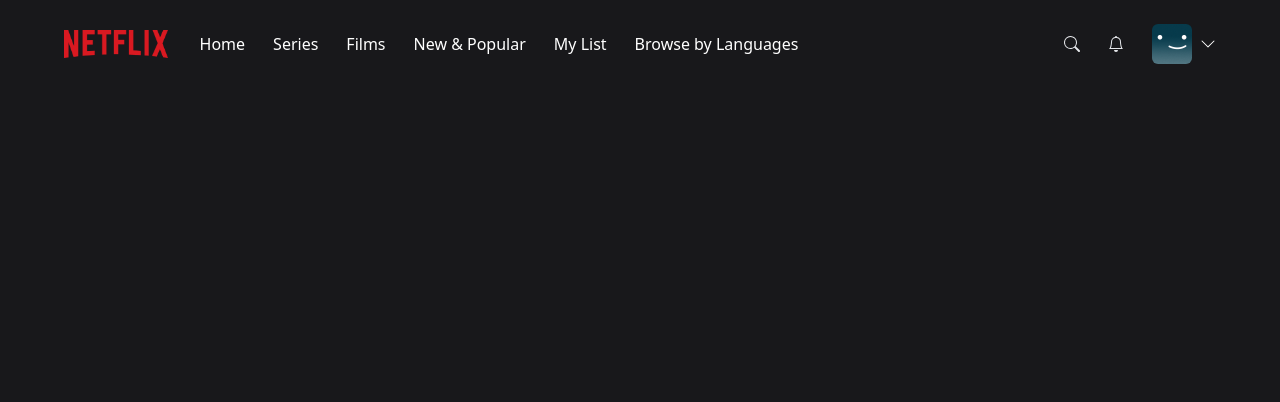
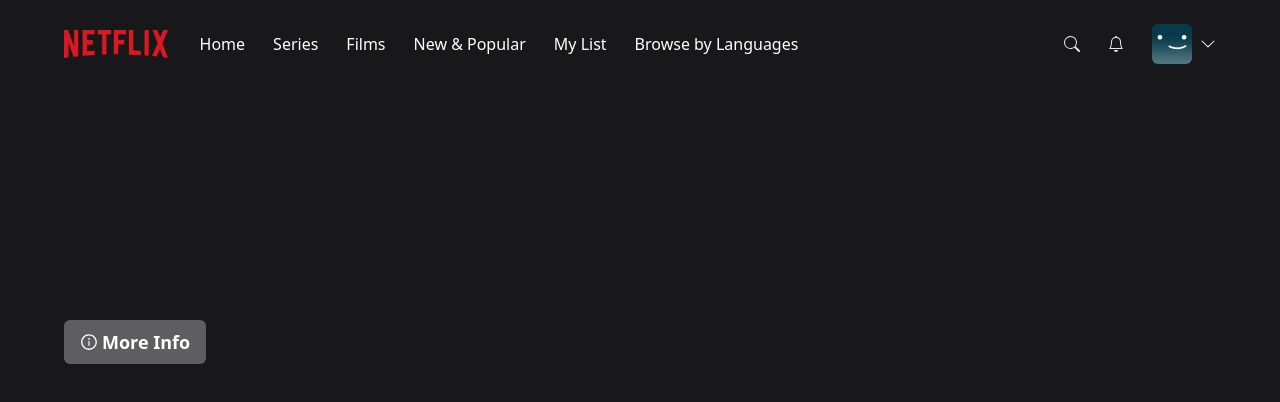
Before and after one commit to MischaCb/Netflix-Clone, a Next.js app: page / in a window 1280 px wide. Shown: the top 402 px of the page. Built offline with nearby package versions, Linux system fonts and the light colour scheme; no server answers; the database is empty; sample sign-in values are in the browser's storage.

Commit message:
add Billboard component add connect data

```diff
--- /dev/null
+++ b/src/components/Billboard.tsx
@@ -0,0 +1,77 @@
+import React from "react";
+import useBillboard from "@/hooks/useBillboard";
+import { AiOutlineInfoCircle } from "react-icons/ai"
+
+const Billboard = () => {
+  const { data } = useBillboard();
+
+
+  return (
+    <div className="relative h-[56.25vw]">
+      <video
+        className="
+          w-full
+          h-[56.25vw]
+          object-cover
+          brightness-[60%]
+        "
+        autoPlay
+        muted
+        loop
+        poster={data?.thumbnailUrl}
+        src={data?.videoUrl}>
+      </video>
+      <div className="absolute top-[30%] md:top-[40%] ml-4 md:ml-16">
+        <p className="
+          text-white
+          text-1xl
+          md:text-5xl
+          h-full w-[50%]
+          lg:text-6xl
+          font-bold
+          drop-shadow-xl
+          ">
+          {data?.title}
+        </p>
+        <p className="
+          text-white
+          text-[8px]
+          md:text-lg
+          mt-3
+          md:mt-8
+          w-[90%]
+          md:w-[80%]
+          lg:w-[50%]
+          drop-shadow-xl
+        ">
+          {data?.description}
+        </p>
+        <div className="flex flex-row items-center mt-3 md:mt-4 gap-3">
+          <button
+            className="
+              bg-white
+              text-white
+              bg-opacity-30
+              rounded-md
+              py-1 md:py-2
+              px-2 md:px-4
+              w-auto
+              text-xs lg:text-lg
+              font-semibold
+              flex
+              flex-row
+              items-center
+              hover:bg-opacity-20
+              transition
+            "
+          >
+            <AiOutlineInfoCircle className="mr-1" />
+            More Info
+          </button>
+        </div>
+      </div>
+    </div>
+  )
+}
+
+export default Billboard;
--- a/src/hooks/useBillboard.ts
+++ b/src/hooks/useBillboard.ts
@@ -2,7 +2,7 @@
 import fetcher from "@/lib/fetcher";
 
 const useBillboard = () => {
-  const { data, error, isLoading } = useSWR("/api/random", fetcher {
+  const { data, error, isLoading } = useSWR("/api/random", fetcher, {
     revalidateIfStale: false,
     revalidateOnFocus: false,
     revalidateOnReconnect: false,
--- a/src/pages/index.tsx
+++ b/src/pages/index.tsx
@@ -1,6 +1,8 @@
 import { NextPageContext } from "next";
 import { getSession } from "next-auth/react";
 import Navbar from "@/components/Navbar";
+import Billboard from "@/components/Billboard";
+import useBillboard from "@/hooks/useBillboard";
 
 export async function getServerSideProps(context: NextPageContext) {
   const session = await getSession(context);
@@ -20,9 +22,12 @@
 }
 
 export default function Home() {
+  const { data } = useBillboard();
+
   return (
     <>
       <Navbar />
+      <Billboard />
     </>
   )
 }
```
